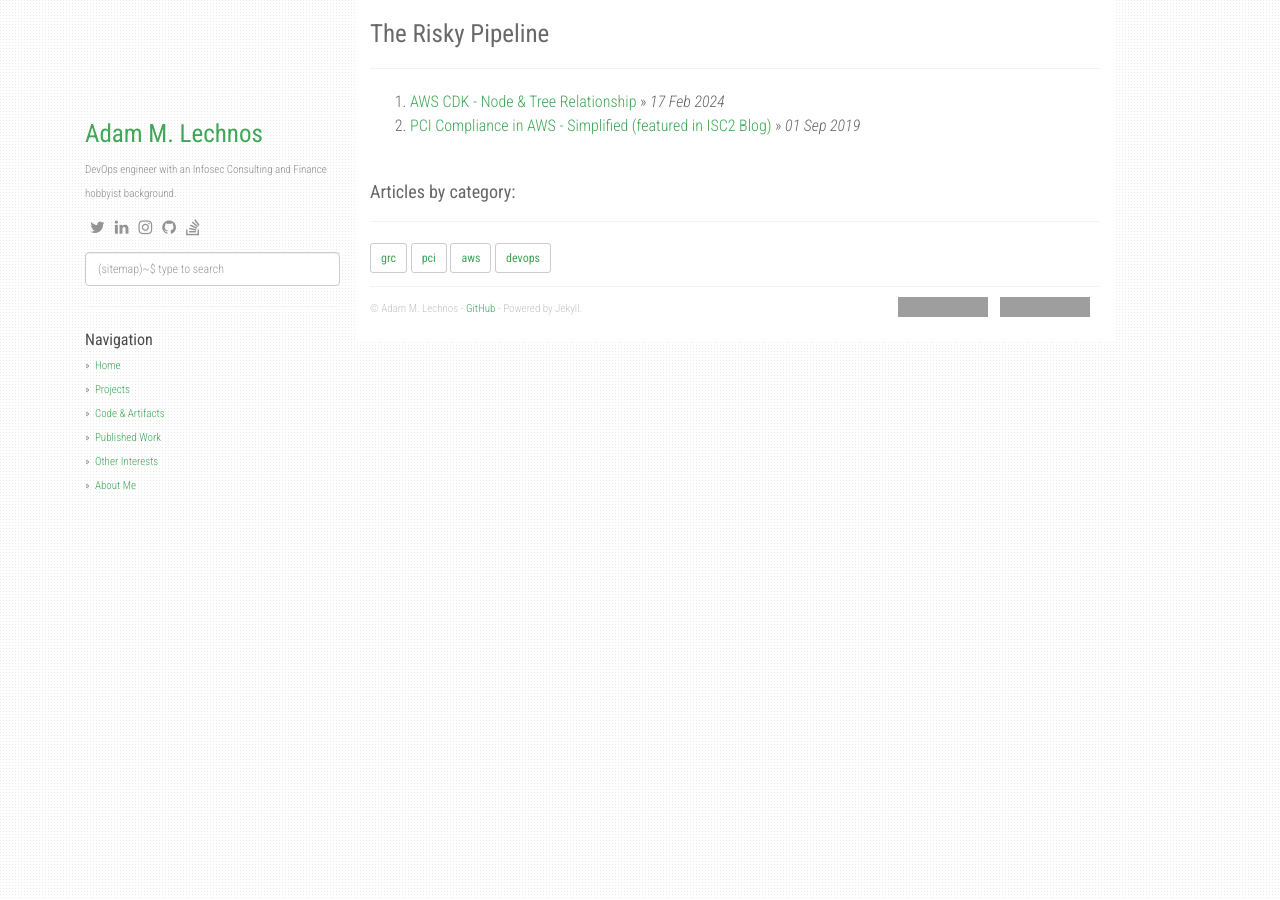
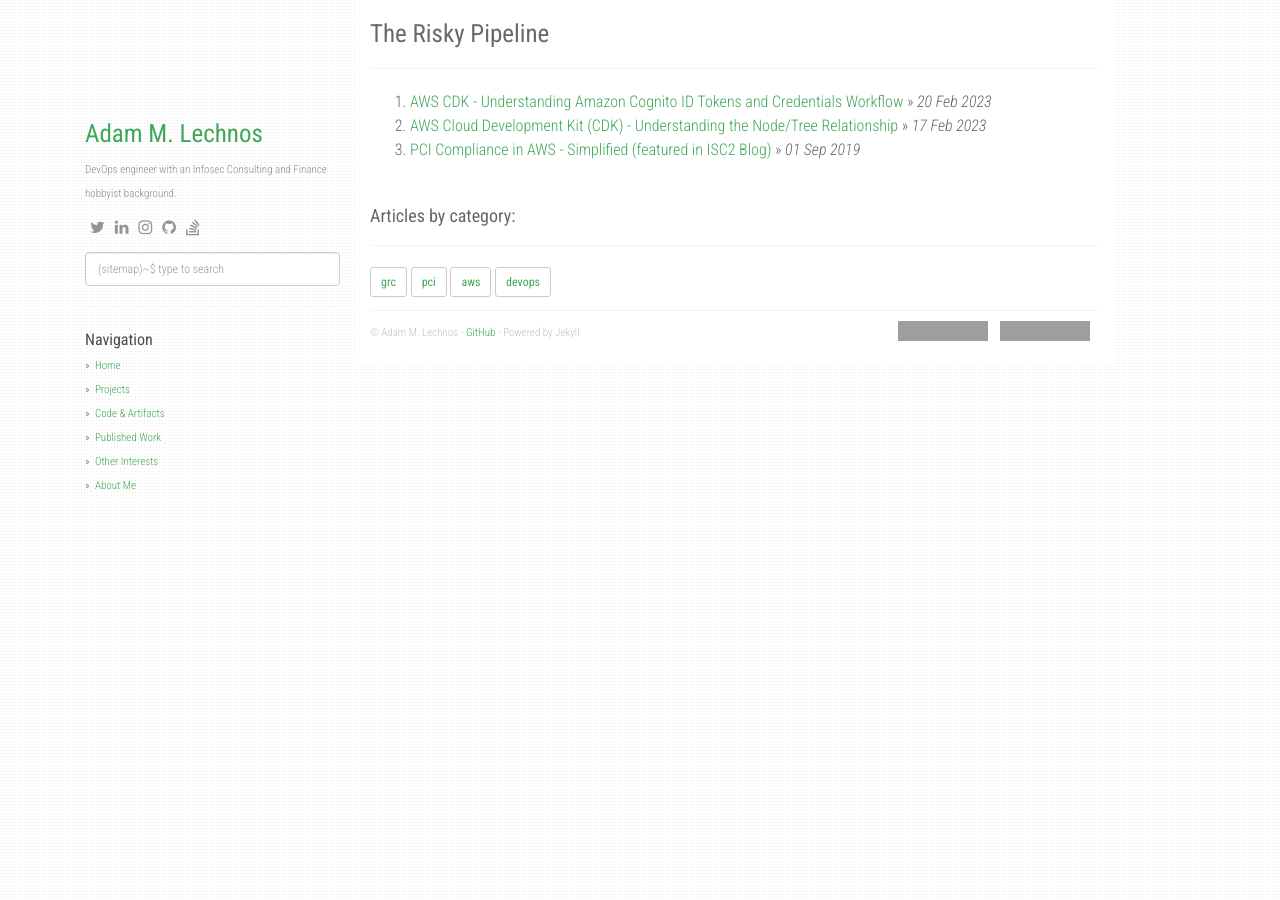
Before and after one commit to Adam-Lechnos/adam-lechnos.github.io, a Jekyll site: the page built from index.html, in a window 1280 px wide. Built offline with Jekyll 4.4.1, drawn with Linux system fonts in a browser that asks for light colours; nearby versions of some CDN libraries; the list of posts is cut into pages by our own code; some of the changed lines change nothing that is shown; grey boxes are pictures that could not be loaded.

Commit message:
added new post for AWS CDK with Cognito

````diff
--- a/_config.yml
+++ b/_config.yml
@@ -81,4 +81,6 @@ compress_html:
 
 # Use for referencing external content from GitHub repo, dedicated to diagrams and charts, appended with correct repo folder
 github-content: https://github-content-cache.adamlechnos.com/Adam-Lechnos/diagrams-charts/blob/main
+
+# Used by _data/projects.json, when adding an 'image' value, only the repo name and ownwards of the raw url is required, for the same reason above
 github-project-image: https://github-content-cache.adamlechnos.com/Adam-Lechnos/
--- a/_posts/2024-02-17-aws-cdk-node-tree-relationship.md
+++ b/_posts/2023-02-17-aws-cdk-node-tree-relationship.md
@@ -1,10 +1,8 @@
 ---
-title: "AWS CDK - Node & Tree Relationship"
-date: 2024-02-17 12:00:00 -0000
+title: "AWS Cloud Development Kit (CDK) - Understanding the Node/Tree Relationship"
+date: 2023-02-17 12:00:00 -0000
 categories: aws devops
 ---
-
-## AWS Cloud Development Kit (CDK) - Understanding the Node/Tree Relationship
 
 ### Diagram
 
--- /dev/null
+++ b/_posts/2023-02-20-aws-cdk-cognito.md
@@ -0,0 +1,360 @@
+---
+title: "AWS CDK - Understanding Amazon Cognito ID Tokens and Credentials Workflow"
+date: 2023-02-20 12:00:00 -0000
+categories: aws devops
+---
+
+### Diagram
+
+#### [Amazon Cognito Client Workflow (draw.io viewer)](https://viewer.diagrams.net/?tags=%7B%7D&highlight=0000ff&edit=_blank&layers=1&nav=1&title=Devops-IaC-AWS_CDK_Cognito.drawio#Uhttps%3A%2F%2Fraw.githubusercontent.com%2FAdam-Lechnos%2Fdiagrams-charts%2Fmain%2Fdevops%2FDevops-IaC-AWS_CDK_Cognito.drawio){:target="_blank" rel="noopener"}
+
+![Amazon Cognito Client Workflow]({{ site.github-content }}/devops/Devops-IaC-AWS_CDK_Cognito.drawio.svg?raw=true)
+
+### The Moving Pieces
+Components of Amazon Cognito which are part of the authentication and authorization flow:
+
+#### Cognito User Pools - Authentication
+* Contains a directory of users & groups or, may be delegated to a Federated Identity Provider for sign-in experience, such as Google, Facebook, Amazon, Apple, SAML, or OIDC (OpenID Connect).
+* Groups created within the User Pool are associatged with IAM ([AWS Identity and Access Management](https://aws.amazon.com/iam/)) roles, assumed by the user for performing tasks within AWS, such as reading S3 Buckets.
+  * Each group may have a seperate IAM Role configured, for allowing delineated permissions amongst disparate [managed group members](https://docs.aws.amazon.com/cognito/latest/developerguide/managing-users.html?icmpid=docs_cognito_console_help_panel).
+* App intergration settings, where app clients are defined and its token expiration, authentication flows, OAUTH 2.0 grant types, and OpenID Connnect Scopes and Identity Providers are defined.
+  * Authentication flow options: ALLOW_ADMIN_USER_PASSWORD_AUTH, ALLOW_USER_PASSWORD_AUTH, ALLOW_REFRESH_TOKEN_AUTH, ALLOW_USER_PASSWORD_AUTH, and ALLOW_USER_SRP_AUTH.
+  * OAuth 2.0 grant type options:
+    * Authorization code grant, provides an authorization code as the response
+    * Implicit grant, specifies that the client should get the access token (and optionally, ID token, based on scopes) directly. (exposes the OAuth (Access) token within the URL)
+  * OpenID Connect Scopes, at least one scope is required to specify the attributes the app client can retrieve for access. Scopes include:
+    * aws.cognito.sigin.user.admin, OpenID, Email, Phone, and Profile (the last three options also require OpenID to be selected)
+  * Identity providers, which are made available to the client. Some or all of your user pool external Identity Providers may be selected to authenticate your users.
+    * Selecting atleast `Cognito user pool` enables authentication via the Cognito User Pool, which enables access to its Federated Identity Providers, or, its own internal set of users.
+  * Adding atleast a [Configured User Pool Domain](https://docs.aws.amazon.com/cognito/latest/developerguide/cognito-user-pools-assign-domain.html?icmpid=docs_cognito_console_help_panel) within the App Integration tab provides a Hosted UI for the user sign-in experience.
+  * The client is where the Authentication flow session duration, refresh token expiration, access token expiration, ID token expiration, and other advanced authentication settings are specified.
+
+#### Cognito Identity Pools - Authorization
+* Grants users access to AWS resources, and are associated with Identity Pools as the Identity Provider. External Identity Providers may be selected here as well, bypassing the use of Amazon Cognito User Pools.
+* Default Authenticated and Unauthenticated (Guest Access) roles may be specified, wherby the ID pool is the trusted resource assuming the role on behalf of the user.
+* Custom roles may be added then mapped via the user pool and its assigned groups (Admin group members will be assigned the Admin IAM role for example).
+  * This mapping would be used either in conjunction or in lieu of the IAM roles associated with groups created within the Cognito User Pools, depending on how the role mappings are configured.
+      * Rule based role mappings will match claim values, whereas Token based role mappings will perform a lookup of the IAM Role associated with `cognito:role` and `cognito:preferred_role` claims injected from the Cognito Identity Pool.
+  * Using a Federated Identity Provider within the User Pool would require mapping the custom roles via the claim values to IAM Roles. Rule based role mappings are required. (more on this below)
+* The ARN of the assigned user's role get injected into the [ID Token](https://auth0.com/docs/secure/tokens/id-tokens/id-token-structure) as `"cognito:role": [<list of role ARNs>]`.
+* In addition, `"cognito:preferred_role":"<role ARN>"` gets injected, based on the role with the best (lowest) precedence value. If there is only one role, this will be the value.
+  * i.e., if authenticated, but no group is assigned within the user pool, use the default role assoicated with the Authenticated settings.
+
+#### AWS Amplify - Authentication Mechanism
+* Configure Congito as the authentication provider
+* Present authentication frontend
+* Fetch ID Token upon authentication and pass it around where required
+* May use its own Federated Provider such as Google, Apple, etc.
+
+### Technical Terms
+In Cognito, both *ID Tokens* and *Access Tokens* include a `cognito:groups` claims that contains user group memberships in the Cognito User Pool. Cognito returns both ID Tokens and Access Tokens.
+
+#### Identity Provider (IdP)
+* Provides a database of user identities and their details, such as name, email, etc., and may be provided via a federated external provider, such as Google, Facebook, Amazon, Apple, or any OpenID Connect or SAML provider.
+* Refer to AWS' developer guide for more info on [Cognito User Pool Identity Providers](https://docs.aws.amazon.com/cognito/latest/developerguide/cognito-user-pools-identity-provider.html).
+
+#### JSON Web Token (JWT)
+* A formatted JSON nested object structure, used by both OAuth and OpenID Connect (more on these terms below) for passing data between web components, ensuring data integrity of the contained payload.
+* JWT does not encrypt the data (and will generally depend on TLS for data confidentiality).
+* JWTs are Signed by the issuer's private key and verified using the issuer's corresponding public key, for the data integrity component.
+* Refer to the official [JWT website](https://jwt.io) for more details.
+
+#### ID Tokens
+* According to [OpenID Connect (OIDC)](https://auth0.com/docs/secure/tokens/id-tokens/id-token-structure), in JWT format, provides proof of the user's successfull authentication.
+* Payloads contain claims about the user properties for the target/receiving application.
+  * Claims may be the following keys: `aud`, `name`, `email`, `expiration`, and [others](https://openid.net/specs/openid-connect-core-1_0.html#StandardClaims)
+  * For Amazon Cognito, claims will also contains:
+    * `cogntio:groups`, an array of the names of user pool groups that have your user as a member. Groups can generate a request for a preferred IAM role from and Identity pool.
+    * `cognito:preferred_role`, the ARN of IAM role assoicated with the user's highest priority user pool group.
+    * `cognito:username`, the user name of the user within the user pool group
+    * `cognito:roles`, an array of the names of the IAM roles associated with the user's groups. Each user pool group can have an IAM role associated with it.
+  * Also refer to AWS' devloper guide around [ID Tokens](https://docs.aws.amazon.com/cognito/latest/developerguide/amazon-cognito-user-pools-using-the-id-token.html) for more info.
+* Claims are used by the application to help with the user experience, in lieu of using cookies.
+
+##### Example ID Token Payload
+```
+<header>.{
+    "sub": "aaaaaaaa-bbbb-cccc-dddd-eeeeeeeeeeee",
+    "cognito:groups": [
+        "test-group-a",
+        "test-group-b",
+        "test-group-c"
+    ],
+    "email_verified": true,
+    "cognito:preferred_role": "arn:aws:iam::111122223333:role/my-test-role",
+    "iss": "https://cognito-idp.us-west-2.amazonaws.com/us-west-2_example",
+    "cognito:username": "my-test-user",
+    "middle_name": "Jane",
+    "nonce": "abcdefg",
+    "origin_jti": "aaaaaaaa-bbbb-cccc-dddd-eeeeeeeeeeee",
+    "cognito:roles": [
+        "arn:aws:iam::111122223333:role/my-test-role"
+    ],
+    "aud": "xxxxxxxxxxxxexample",
+    "identities": [
+        {
+            "userId": "amzn1.account.EXAMPLE",
+            "providerName": "LoginWithAmazon",
+            "providerType": "LoginWithAmazon",
+            "issuer": null,
+            "primary": "true",
+            "dateCreated": "1642699117273"
+        }
+    ],
+    "event_id": "64f513be-32db-42b0-b78e-b02127b4f463",
+    "token_use": "id",
+    "auth_time": 1676312777,
+    "exp": 1676316377,
+    "iat": 1676312777,
+    "jti": "aaaaaaaa-bbbb-cccc-dddd-eeeeeeeeeeee",
+    "email": "my-test-user@example.com"
+}
+.<token signature>
+```
+
+#### Access Tokens
+* Contains claims about the authenticated user, a list of the user's groups, and a list of scopes, via the [OAuth 2.0 Scope](https://www.rfc-editor.org/rfc/rfc6749#section-3.3) specification, in JWT format.
+* Access token provider authorization, permissioning a client application to access specific resources and allow specific actions on behalf of the user, as granted by the access token.
+  * For example, authorizing LinkedIn to access X's (Twitter's) APIs for cross posting.
+  * Refer to AWS's developer guide for more info regarding [Access Tokens](https://docs.aws.amazon.com/cognito/latest/developerguide/amazon-cognito-user-pools-using-the-access-token.html)
+* Access Tokens will contain the `scope` key, a list of OAuth 2.0 scopes that define what access the token provides. For Amazon Cognito API sign-in, only `aws.cognito.signin.user.admin` is contained within the scope.
+* Amazon Cognito Access Tokens will also contain `cognito:groups`, an array of the names of user pool groups that have you as a member, similar to the OIDC Access Token mentioned above.
+
+##### Example Access Token
+```
+<header>.
+{
+   "sub":"aaaaaaaa-bbbb-cccc-dddd-eeeeeeeeeeee",
+   "device_key": "aaaaaaaa-bbbb-cccc-dddd-eeeeeeeeeeee",
+   "cognito:groups":[
+      "testgroup"
+   ],
+   "iss":"https://cognito-idp.us-west-2.amazonaws.com/us-west-2_example",
+   "version":2,
+   "client_id":"xxxxxxxxxxxxexample",
+   "origin_jti":"aaaaaaaa-bbbb-cccc-dddd-eeeeeeeeeeee",
+   "event_id":"aaaaaaaa-bbbb-cccc-dddd-eeeeeeeeeeee",
+   "token_use":"access",
+   "scope":"phone openid profile resourceserver.1/appclient2 email",
+   "auth_time":1676313851,
+   "exp":1676317451,
+   "iat":1676313851,
+   "jti":"aaaaaaaa-bbbb-cccc-dddd-eeeeeeeeeeee",
+   "username":"my-test-user"
+}
+.<token signature>
+```
+
+#### Sample CDK Code
+Imagine if we were creating resources using CDK, and wanted to then create an Authentication Stack in order to provide authentication and authorization mechanisms for accessing these resources in AWS. Perhaps we would like to employ a token header for API access, and based on the token, claims about the user will be used in order to determine appropriate permissions. Suppose we would only grant `PUT` access to Admin users, but `GET` is always available to all users. Suppose also
+
+##### Breaking Down The CDK Constructs
+Refer to the [GitHub Gist](https://gist.github.com/Adam-Lechnos/52b57ccebb82360c606b82d694f74d05), containing the complete CDK for the hypothetical Authentication Stack, written in TypeScript. Here is the breakdown:
+
+##### Create User Pool
+```
+private createUserPool(){
+    this.userPool = new UserPool(this, 'UserPool', {
+        selfSignUpEnabled: true,
+        signInAliases: {
+            username: true,
+            email: true
+        }
+    });
+
+    new CfnOutput(this, 'UserPoolId', {
+        value: this.userPool.userPoolId
+    })
+}
+```
+* Creates a new User Pool named UserPool, with user sign-up enabled with only username and email address.
+* `CfnOutput` provides output to console during CDK Deploy, whereby the UserPoolID is displayed.
+
+##### Create User Pool Client
+```
+private createUserPoolClient(){
+    this.userPoolClient = this.userPool.addClient('UserPoolClient', {
+        authFlows: {
+            adminUserPassword: true,
+            custom: true,
+            userPassword: true,
+            userSrp: true
+        }
+    })
+
+    new CfnOutput(this, 'UserPoolClientId', {
+        value: this.userPoolClient.userPoolClientId
+    })
+}
+```
+* Creates a new User Pool Client, which are specified under the App Intergration tab of the User Pool, providing the app client name, authentication flow, session duration, and hosted UI settings.
+* Here we name the client UserPoolClient and attach it to the User Pool.
+* `CfnOutput` will output to console, the User Pool Client ID, during CDK Deploy.
+
+##### Create User Pool Groups
+```
+private createUserGroup(){
+    const cfnUserPoolGroup = new cognito.CfnUserPoolGroup(this, 'UserPoolGroup', {
+        userPoolId: this.userPool.userPoolId
+    })
+}
+
+private createAdminGroup(){
+    new CfnUserPoolGroup(this, 'Admins', {
+        userPoolId: this.userPool.userPoolId,
+        groupName: 'admins',
+        roleArn: this.adminRole.roleArn
+    })
+}
+```
+* Creates two user pool groups, attached to the User Pool, UserPoolGroup and Admins. The createAdminGroup function also contains added property values for `groupName`, which will provide a cleaner group name, 'admins', and roleArn, which maps the group to the 'adminRole', created below.
+
+##### Create Identity Pool
+```
+private createIdentityPool(){
+    this.identityPool = new CfnIdentityPool(this, 'IdentityPool', {
+        allowUnauthenticatedIdentities: true,
+        cognitoIdentityProviders: [{
+            clientId: this.userPoolClient.userPoolClientId,
+            providerName: this.userPool.userPoolProviderName
+        }]
+    })
+
+    new CfnOutput(this, 'IdentityPoolId', {
+        value: this.identityPool.ref
+    })
+
+    this.identityPool.identityPoolName
+}
+```
+* Created an Identity Pool named IdentityPool, allowing Unauthenticated Users, and specifying Cognito User Pool as the Identity Provider referencing the User Pool Client via `clientId` and User Pool Identity Provider as `providerName`.
+* Here, the User Pool Client options and User Pool Identity Provider come together for intergration with the Identity Pool.
+* `CfnOutput` print to console the Identity Pool ARN.
+
+##### Create IAM Roles
+```
+private createRoles(){
+    this.authenticatedRole = new Role(this, 'CognitoDefaultAuthenticatedRole', {
+        assumedBy: new FederatedPrincipal('cognito-identity.amazonaws.com', {
+            StringEquals: {
+                'cognito-identity.amazonaws.com:aud': this.identityPool.ref
+            },
+            'ForAnyValue:StringLike': {
+                'cognito-identity.amazonaws.com:amr': 'authenticated'
+            }
+        },
+        'sts:AssumeRoleWithWebIdentity'
+        )
+    })
+
+    this.unauthenticatedRole = new Role(this, 'CognitoDefaultUnauthenticatedRole', {
+        assumedBy: new FederatedPrincipal('cognito-identity.amazonaws.com', {
+            StringEquals: {
+                'cognito-identity.amazonaws.com:aud': this.identityPool.ref
+            },
+            'ForAnyValue:StringLike': {
+                'cognito-identity.amazonaws.com:amr': 'unauthenticated'
+            }
+        },
+        'sts:AssumeRoleWithWebIdentity'
+        )
+    })
+
+    this.adminRole = new Role(this, 'CognitoAdminRole', {
+        assumedBy: new FederatedPrincipal('cognito-identity.amazonaws.com', {
+            StringEquals: {
+                'cognito-identity.amazonaws.com:aud': this.identityPool.ref
+            },
+            'ForAnyValue:StringLike': {
+                'cognito-identity.amazonaws.com:amr': 'authenticated'
+            }
+        },
+        'sts:AssumeRoleWithWebIdentity'
+        )
+    })
+
+    this.adminRole.addToPolicy(new PolicyStatement({
+        effect: Effect.ALLOW,
+        actions: ["s3:ListAllMyBuckets"],
+        resources: ['*']
+    }))
+
+    new CfnOutput(this, 'AdminRoleArn', {
+        value: this.adminRole.roleArn
+    })
+}
+```
+* Creates three IAM Roles, CognitoDefaultAuthenticatedRole, CognitoDefaultUnauthenticatedRole, and CognitoAdminRole, with the last containing a `PolicyStatement` via the `addToPolicy` method, to allow the listing of all S3 Buckets within the AWS Account.
+* All three roles make user of the `assumedBy` property, by creating a new `FederatedPrincipal` object, each role contains a JSON object of 'Trusted entities', allowing each role to be assumed by the Identity Pool created above.
+  * CognitoDefaultAuthenticatedRole performs a `StringEquals` for Cognito Authenticated Users, allowing only users Authenticated by Cognito to assume this role, with the following line under `ForAnyValue:StringLike`: `'cognito-identity.amazonaws.com:amr': 'authenticated'`.
+    * Authenticated User will inherit the polciy associated with this role. Currently, no policy statement has been set.
+  * CognitoDefaultUnauthenticatedRole is the same as the role above, however, `ForAnyValue:StringLike`: `'cognito-identity.amazonaws.com:amr': 'unauthenticated'` for assumption of the role by unauthenticated users.
+  * CognitoAdminRole contains the same JSON as CognitoDefaultAuthenticatedRole, for use by Admin users. This role will only work for Authenticated Users, but contain the permissions as listed within the `addToPolicy` method.
+    * In addition to the AWS permissions provided by the policy statement, API Gateway will receive the Access Token supplid by the Authorization header. Downstream, a Lambda function may parse the event claims' `'cognito:groups:'` key, and based on it value, allow the coded permissions.
+      * For example, a `hasAdminGroup` function may be created, whereby the event body is supplied, and if any values in the list match 'admin', will allow certain API methods. Perhaps only the Delete method would contain the following code:
+      * ```
+        if (!hasAdminGroup(event)){
+          return {
+              statusCode: 401,
+              body: JSON.stringify('Not authorized!')
+          }
+        }
+        ```
+
+###### Identity Pool Role Attachments & Mappings
+```
+private attachRoles(){
+    new CfnIdentityPoolRoleAttachment(this, 'RolesAttachment', {
+        identityPoolId: this.identityPool.ref,
+        roles: {
+            'authenticated': this.authenticatedRole.roleArn,
+            'unauthenticated': this.unauthenticatedRole.roleArn
+        },
+        roleMappings: {
+            adminsMapping: {
+                type: 'Token',
+                ambiguousRoleResolution: 'AuthenticatedRole',
+                identityProvider: `${this.userPool.userPoolProviderName}:${this.userPoolClient.userPoolClientId}`
+            }
+        }
+    })
+    }
+```
+* The IAM Roles will be attached to the Identity Pool, whereby the Identity Pool is specified using `this.identityPool.ref`, and the default authenticated and unauthenticated roles via `'authenticated': this.authenticatedRole.roleArn` and `'unauthenticated': this.unauthenticatedRole.roleArn` lines.
+* Role mapping are specified within the nested JSON `roleMappings:` object. In the above example, the name is specified as `adminsMapping`, which is of type `Token`, with `ambiguousRoleResolution` set to `AuthenticatedRole`. The `identityProvider` contains the User Pool Provider name from the userPool object, concatenated with a `:` and the User Pool Client ID.
+  * Setting Type to 'Token' will use the `cognito:roles` and `cognito:preferred_role` from the ID Token claims supplied by the Cognito Identity Provider. The IAM roles are mapped via the user group memberships within the Cognito Identity Provider, as listed within the `'cognito:groups:'` claim.
+  * Setting Type to 'Rules' will attempt to match claims from the ID Token to map a role. In this case the `roleMappings` JSON would be as follows:
+      ```
+      roleMappings: {
+          adminsMapping: {
+              type: 'Rules',
+              ambiguousRoleResolution: 'AuthenticatedRole',
+              identityProvider: `${this.userPool.userPoolProviderName}:${this.userPoolClient.userPoolClientId}`,
+              rulesConfiguration: {
+                rules: [{
+                  claim: 'claim',
+                  matchType: 'matchType',
+                  roleArn: 'roleArn',
+                  value: 'value',
+                }]
+              }
+          }
+      }
+      ```
+  * In addition, the IAM policy attached to the Authenticated role will also be applied but not listed within any of the claims, granted permissions as provided across all mapped roles and the authenticated roles.
+  * Unauthenticated users will only be permissioned against the desgignated Unauthenticated Role. APIs may still choose to allow access to certain to methods omitting a check against the Access Token.
+
+###### Disparate App Client API Method Access
+*Authorization Scopes* are used to determine the granted permissions for an app. Authorization Scopes are supplied to each API Method, by providing the Authorization value as the Cognito User Pool. A domain for the user pool must be configured, at which point, Amazon Cognito automatically provisions an OAuth 2.0 authorization server and hosted web UI with sign-up and sign-in pages that the web app can present to users. Authentication to the sign-in pages creates and ID Token and Access Token, which  then may be used to access the API resource.
+
+* A Resource Server is an OAuth 2.0 API server, such as the API Gateway and its methods pointing to a Lambda function handler. It validates that access tokens from the user pool contain the scopes that authorize the requested method and path in the API that protects it.
+* Access tokens are the OAuth 2.0 JWT tokens which contain claims, including custom claims, recall from the [Breaking Down The CDK Constructs](#breaking-down-the-cdk-constructs) section above. You also learned that 'aws.cognito.signin.user.admin' was added by default to the claims within the Access token. It authorizes the bearer of an access token to query and update all information about a user pool user with, for example, the GetUser and UpdateUserAttributes API operations.
+  * GetUser: Gets the user attributes and metadata for a user. More details within the API Reference for [Amazon Cognito User Pools](https://docs.aws.amazon.com/cognito-user-identity-pools/latest/APIReference/API_GetUser.html).
+  * UpdateUserAttributes: Allows users to update one or more of their attributes with their own credentials. More details within the API Reference for [Amazon Cognito User Pools](https://docs.aws.amazon.com/cognito-user-identity-pools/latest/APIReference/API_UpdateUserAttributes.html).
+* Additional *Custom Scope* are required in order to parse them from the API Authorizer to grant each method's API access.
+  * For example, 'read' would be parsed by the `GET` resource to allow access to this API method.
+  * Custom scopes are added to the Cognito User Pool, App Intergration, Resource servers, within the AWS Management Console.
+  * The created custom scopes are then added within the Identity Pool associated with the User Pool.
+
+* [Read more about Cognito Custom Scopes for API Gateway](https://repost.aws/knowledge-center/cognito-custom-scopes-api-gateway)
+* [Read more details about OAuth 2.0 scopes and API Authorization with resource server](https://repost.aws/knowledge-center/cognito-custom-scopes-api-gateway)
````
